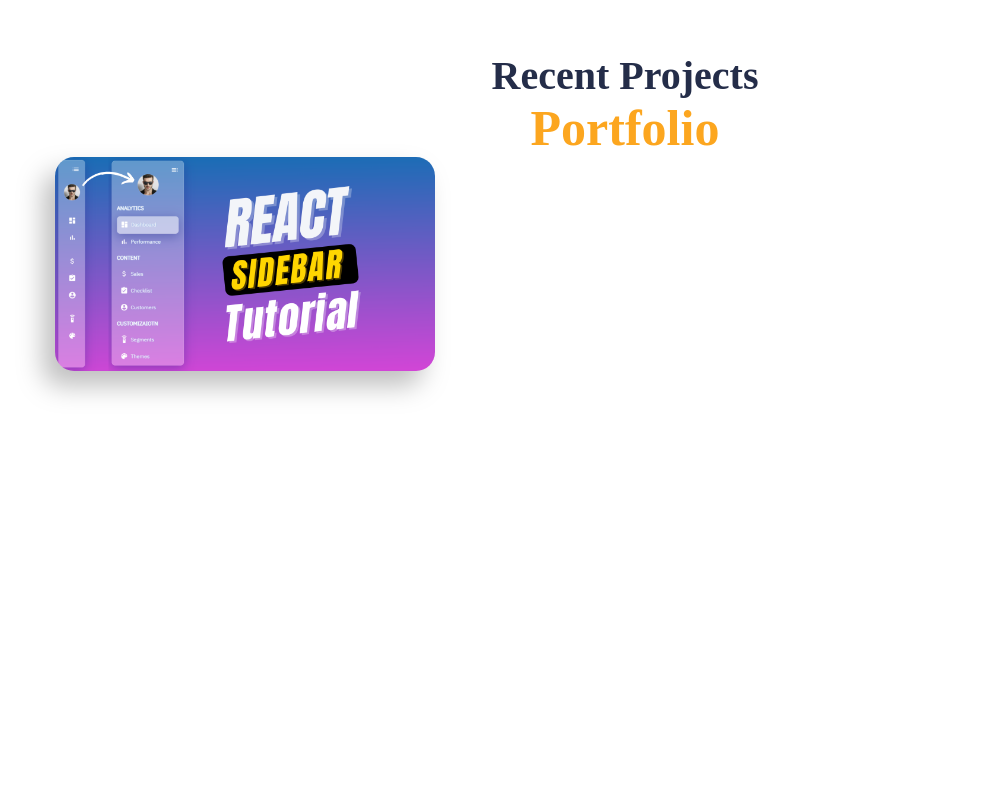
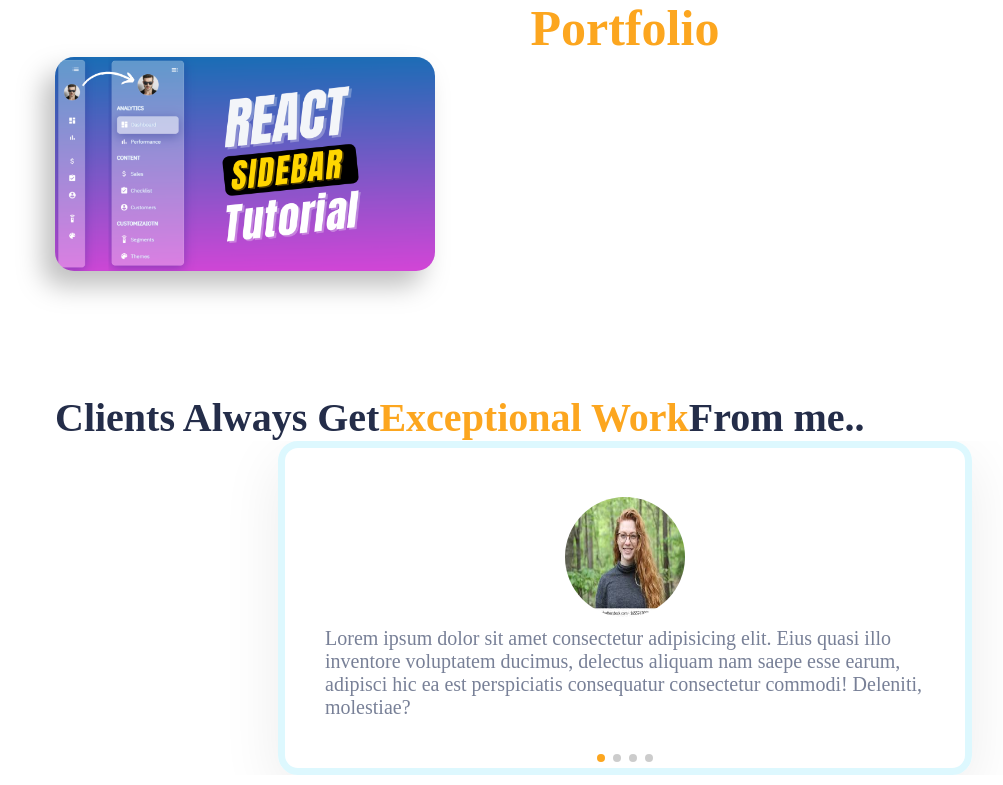
Before and after one commit to Indula-Perera/React-Portfolio, a React (Create React App) app: page / in a window 1280 px wide. Shown: the part 3052-3837 px from the top of the page, without its empty margins (15-1018 px from the left). Before the commit the page ends 3556 px from the top, so only its background shows below. Built offline with nearby package versions, Linux system fonts and the light colour scheme; a web font is replaced by a local one.

Commit message:
Update Recent Projects

```diff
--- a/src/App.js
+++ b/src/App.js
@@ -5,6 +5,7 @@
 import Experience from "./Components/Experience/Experience";
 import Works from "./Components/Works/Works";
 import Portfolio from "./Components/Portfolio/Portfolio";
+import Testimonial from "./Components/Testimonial/Testimonial";
 
 function App() {
   return (
@@ -15,6 +16,7 @@
       <Experience/>
       <Works/>
       <Portfolio/>
+      <Testimonial/>
     </div>
   );
 }
--- a/src/Components/Portfolio/Portfolio.css
+++ b/src/Components/Portfolio/Portfolio.css
@@ -4,6 +4,7 @@
     justify-content: center;
     flex-direction: column;
     height: 70vh;
+    margin-top: -5rem;
 }
 
 
--- a/src/Components/Portfolio/Portfolio.js
+++ b/src/Components/Portfolio/Portfolio.js
@@ -10,7 +10,7 @@
 
 export default function Portfolio() {
   return (
-    <div className='portfolio'>
+    <div className="portfolio">
         {/*heading */}
         <span>Recent Projects</span>
         <span>Portfolio</span>
@@ -21,7 +21,7 @@
         spaceBetween={1}
         slidesPerView={3}
         grabCursor={true}
-        className='portfolio-slider'
+        className="portfolio-slider"
       >
 
             <SwiperSlide>
@@ -30,16 +30,16 @@
 
             <SwiperSlide>
                 <img src={Ecommerce} alt="" />
+            </SwiperSlide>{""}
+
+            <SwiperSlide>
+                <img src={Musicapp} alt="" />
             </SwiperSlide>
 
             <SwiperSlide>
                 <img src={HOC} alt="" />
             </SwiperSlide>
 
-            <SwiperSlide>
-                <img src={Musicapp} alt="" />
-            </SwiperSlide>
-
         </Swiper>
     </div>
   )
--- /dev/null
+++ b/src/Components/Testimonial/Testimonial.css
@@ -0,0 +1,74 @@
+.t-wrrapper{
+    padding: 0 3rem 0 3rem ;
+    height: 100vh;
+    display: flex;
+    align-items: center;
+    justify-content: center;
+    margin-top: 7rem;
+    flex-direction: column;
+    gap: 2rem ;
+    position: relative;
+}
+
+.t-heading{
+    align-self: start;
+}
+
+.t-heading>*{
+    font-size: 2rem;
+    font-weight: bold;
+
+}
+
+.t-heading span:nth-of-type(2){
+    color: var(--orange);
+
+}
+
+.t-blur1{
+    left: 38rem;
+    top: 16rem;
+}
+.t-blur2{
+    left: 0rem;
+    top: 9rem;
+}
+
+
+.testimonial{
+    display: flex;
+    flex-direction: column;
+    align-items: center;
+    justify-content: space-evenly;
+    padding: 2rem;
+    width: 30rem;
+    height: 12rem;
+    /*background same as work .css*/
+    background: rgba(255, 255, 255, 0.26);
+    border: 7px solid var(--blueCard);
+    box-shadow: var(--boxShadow);
+    border-radius: 20px;
+}
+
+.testimonial>img{
+    width: 6rem;
+    height: 6rem;
+    border-radius: 100%;
+}
+
+.testimonial>span{
+    color: var(--gray);
+}
+.t-wrapper .swiper{
+    width: 100%;
+    height: 70%;
+}
+.t-wrapper .swiper-slide{
+    display: flex;
+    align-items: center;
+    justify-content: center;
+}
+
+.t-wrapper .swiper-pagination-bullet-active{
+    background: var(--orange);
+}
--- /dev/null
+++ b/src/Components/Testimonial/Testimonial.js
@@ -0,0 +1,70 @@
+import React from "react";
+import "./Testimonial.css";
+import { Swiper, SwiperSlide } from "swiper/react";
+import profilepic1 from "../../img/profile1.jpg"
+import profilepic2 from "../../img/profile2.jpg"
+import profilepic3 from "../../img/profile3.jpg"
+import profilepic4 from "../../img/profile4.jpg"
+import { Pagination } from "swiper";
+import'swiper/css/pagination';
+import 'swiper/css'
+
+export default function Testimonial() {
+    const clients =[
+        {
+            img:profilepic1,
+            review: "Lorem ipsum dolor sit amet consectetur adipisicing elit. Eius quasi illo inventore voluptatem ducimus, delectus aliquam nam saepe esse earum, adipisci hic ea est perspiciatis consequatur consectetur commodi! Deleniti, molestiae?",
+        },
+        {
+            img:profilepic2,
+            review: "Lorem ipsum dolor sit amet consectetur adipisicing elit. Eius quasi illo inventore voluptatem ducimus, delectus aliquam nam saepe esse earum, adipisci hic ea est perspiciatis consequatur consectetur commodi! Deleniti, molestiae?",
+        },
+        {
+            img:profilepic3,
+            review: "Lorem ipsum dolor sit amet consectetur adipisicing elit. Eius quasi illo inventore voluptatem ducimus, delectus aliquam nam saepe esse earum, adipisci hic ea est perspiciatis consequatur consectetur commodi! Deleniti, molestiae?",
+        },
+        {
+            img:profilepic4,
+            review: "Lorem ipsum dolor sit amet consectetur adipisicing elit. Eius quasi illo inventore voluptatem ducimus, delectus aliquam nam saepe esse earum, adipisci hic ea est perspiciatis consequatur consectetur commodi! Deleniti, molestiae?",
+        },
+    ];
+
+
+  return (
+
+    <div className="t-wrapper">
+      <div className="t-heading">
+        <span>Clients Always Get</span>
+        <span>Exceptional Work</span>
+        <span>From me..</span>
+
+        <div
+          className="blur t-blur1"
+          style={{ background: "var(--purple)" }}
+        ></div>
+        <div className="blur t-blur2" style={{ background: "skyblue" }}></div>
+      </div>
+
+      {/*slider*/}
+      <Swiper
+      modules={[Pagination]}
+      slidesPerView={1}
+      pagination={{clickable:true}}
+
+      >
+
+            {clients.map((client, index)=>{
+                return (
+                    <SwiperSlide key={index}>
+                       <div className="testimonial">
+                        <img src={client.img} alt=""/>
+                        <span>{client.review}</span>
+                        </div>
+                    </SwiperSlide>
+                );
+            })}
+
+     </Swiper>
+    </div>
+  );
+}
```
